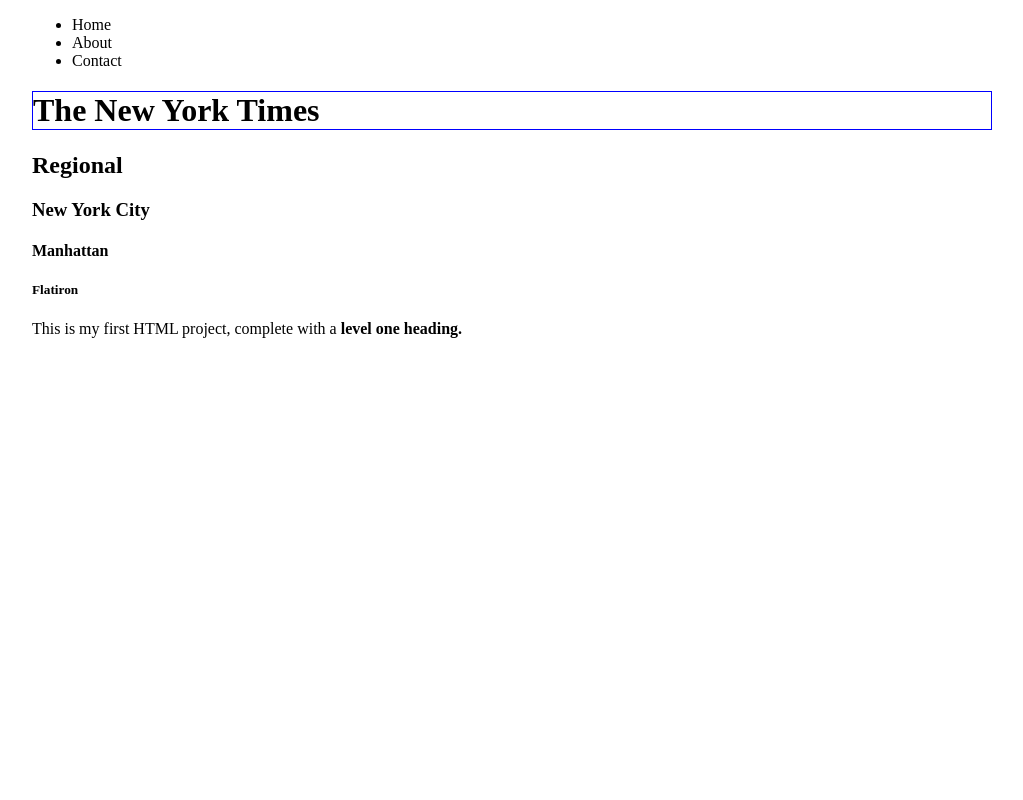
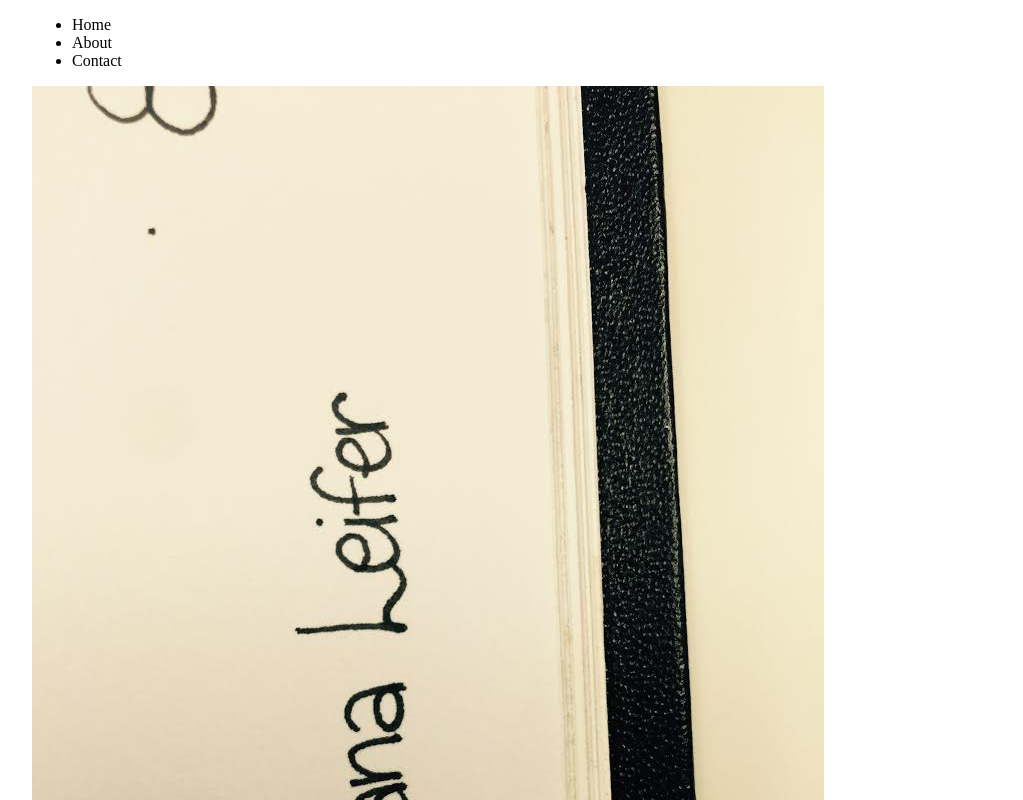
Before and after one commit to elanaleifer/first-html, a plain HTML site: page index.html in a window 1280 px wide. Shown: the top 800 px of the page, without its empty margins (128-1151 px from the left). Drawn offline with Linux system fonts and the light colour scheme.

Commit message:
added image

```diff
--- a/index.html
+++ b/index.html
@@ -15,6 +15,7 @@
             </ul>
           </nav>
          </header>
+      <div><img src="image/unnamed-2.jpg">
       <h1>The New York Times</h1>
          <p>
       <h2>Regional</h2>
```
Also changed, not shown: image/unnamed-2.jpg (added), 1 other file.
